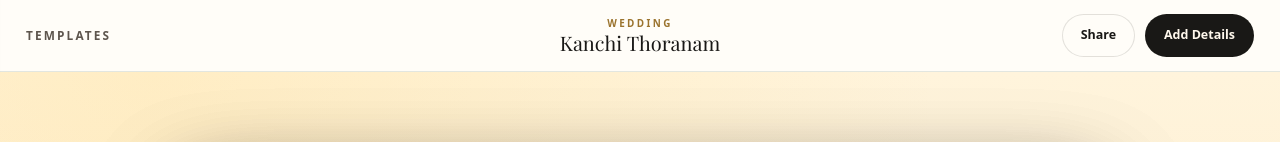
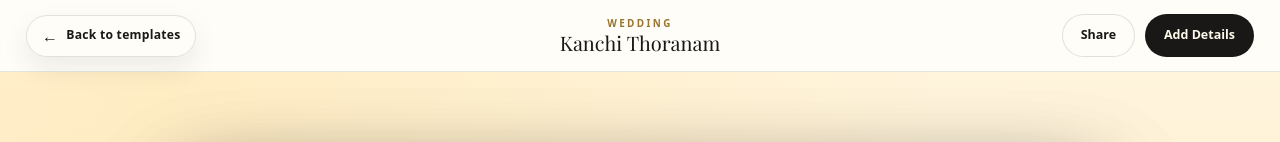
Before and after one commit to JS-2k/momentry-client, an Angular app: page /templates/weddings/kanchi-thoranam in a window 1280 px wide. Shown: the top 142 px of the page. Built offline with nearby package versions, Linux system fonts and the light colour scheme.

Commit message:
Improve preview back navigation

```diff
--- a/src/app/Pages/template-preview/template-preview.css
+++ b/src/app/Pages/template-preview/template-preview.css
@@ -27,13 +27,38 @@
 }
 
 .back-link {
+  min-height: 42px;
+  display: inline-flex;
+  align-items: center;
+  gap: 8px;
+  padding: 10px 15px;
+  border: 1px solid rgba(25, 24, 22, 0.12);
+  border-radius: 999px;
+  background: rgba(255, 253, 248, 0.9);
   width: max-content;
-  color: #5d554d;
-  font-size: 0.74rem;
+  color: #191816;
+  font-size: 0.76rem;
   font-weight: 900;
-  letter-spacing: 0.18em;
+  letter-spacing: 0.02em;
   text-decoration: none;
-  text-transform: uppercase;
+  box-shadow: 0 12px 28px rgba(25, 24, 22, 0.08);
+  transition:
+    transform 0.22s ease,
+    box-shadow 0.22s ease,
+    background 0.22s ease;
+}
+
+.back-link span {
+  font-size: 1rem;
+  line-height: 1;
+}
+
+.back-link:hover,
+.back-link:focus-visible {
+  background: #191816;
+  color: #fff8ed;
+  transform: translateY(-2px);
+  box-shadow: 0 16px 32px rgba(25, 24, 22, 0.14);
 }
 
 .navbar-title {
@@ -140,6 +165,15 @@
     justify-self: center;
   }
 
+  .back-link {
+    justify-self: start;
+    justify-content: center;
+    width: max-content;
+    min-height: 36px;
+    padding: 8px 12px;
+    font-size: 0.72rem;
+  }
+
   .navbar-actions {
     width: 100%;
   }
--- a/src/app/Pages/template-preview/template-preview.html
+++ b/src/app/Pages/template-preview/template-preview.html
@@ -1,7 +1,10 @@
 <main class="preview-page">
   @if (template(); as selectedTemplate) {
     <nav class="preview-navbar" aria-label="Invitation actions">
-      <a class="back-link" routerLink="/templates">Templates</a>
+      <a class="back-link" routerLink="/templates" aria-label="Back to templates">
+        <span aria-hidden="true">←</span>
+        Back to templates
+      </a>
 
       <div class="navbar-title">
         <span>{{ selectedTemplate.category }}</span>
```
